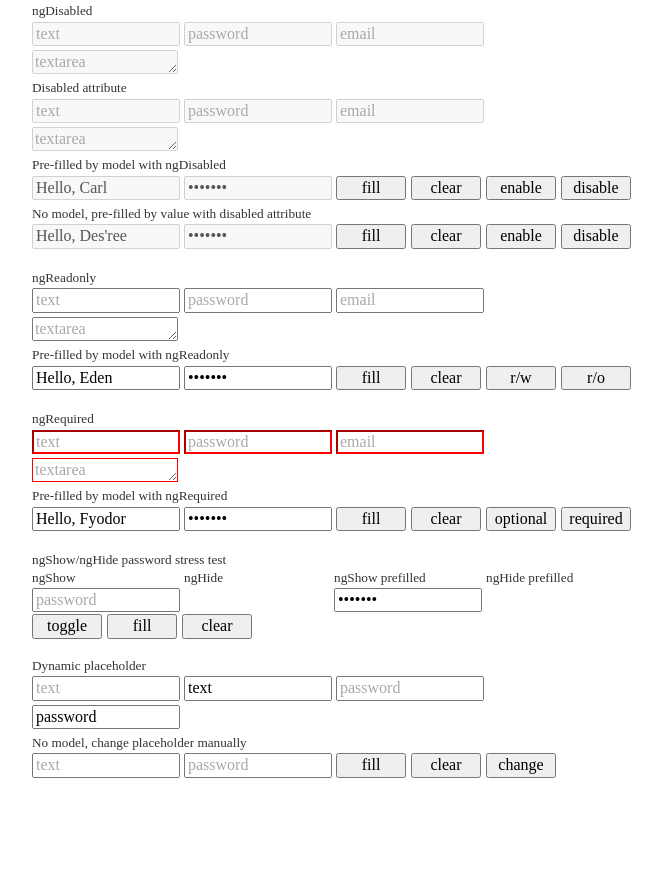
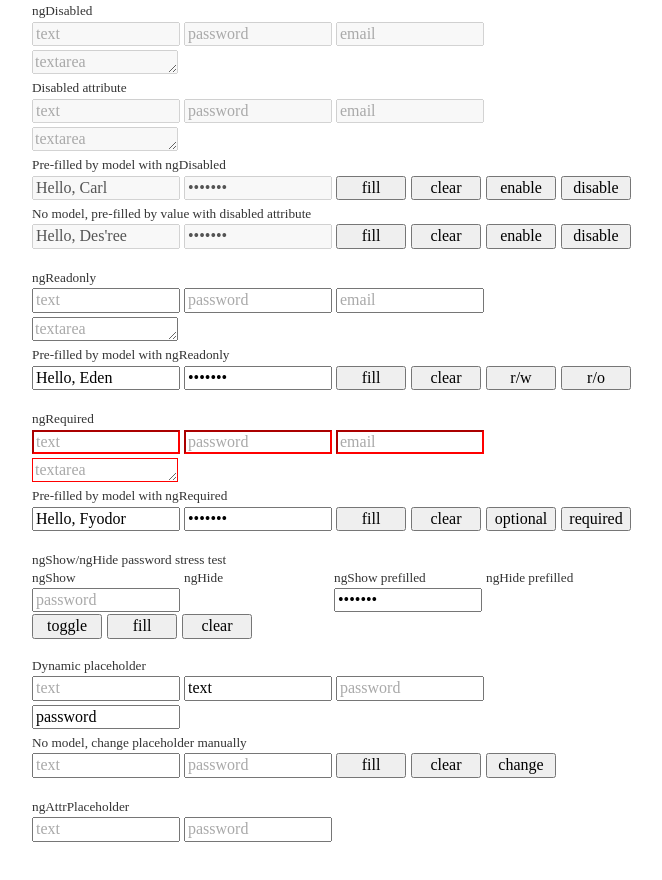
Before and after one commit to cvn/angular-shims-placeholder, a website: page index.html in a window 1280 px wide. Shown: the part 789-1669 px from the top of the page, without its empty margins (308-970 px from the left). Before the commit the page ends 1633 px from the top, so only its background shows below. Drawn offline with nearby package versions, Linux system fonts and the light colour scheme.

Commit message:
Add ngAttrPlaceholder test and demo.

```diff
--- a/index.html
+++ b/index.html
@@ -224,6 +224,14 @@
 		<button onclick="updatePlaceholders('#nd1,#nd2', +new Date())">change</button>
 	</div>
 
+	<br>
+
+	<div id="group-ngattr" class="group has-placeholder has-dynamic has-ngattr">
+		<h5>ngAttrPlaceholder</h5>
+		<input type="text" ng-attr-placeholder="{{test.dynamic_text}}">
+		<input type="password" ng-attr-placeholder="{{test.dynamic_password}}">
+	</div>
+
 	</div><!-- /.container -->
 
 
```
Also changed, not shown: test/unit/angular-placeholder-spec.js (+15 -0 lines).
